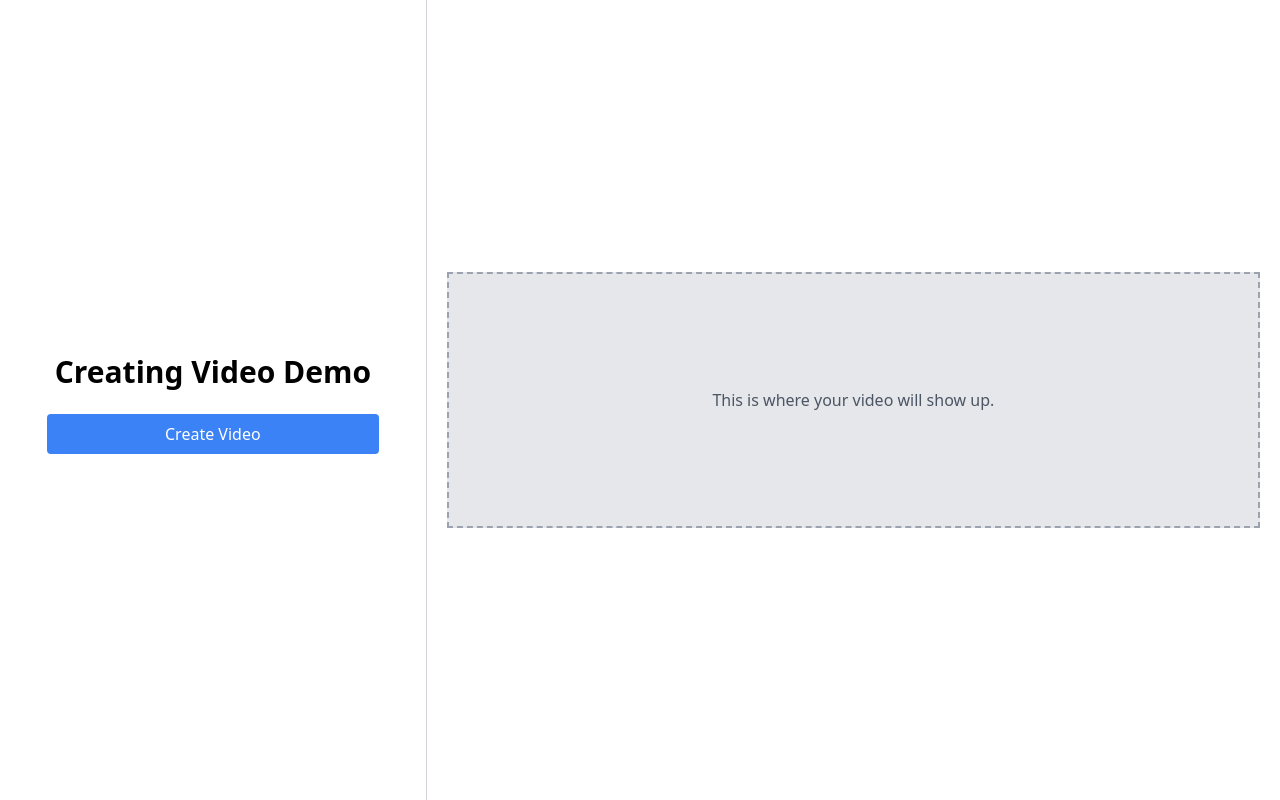
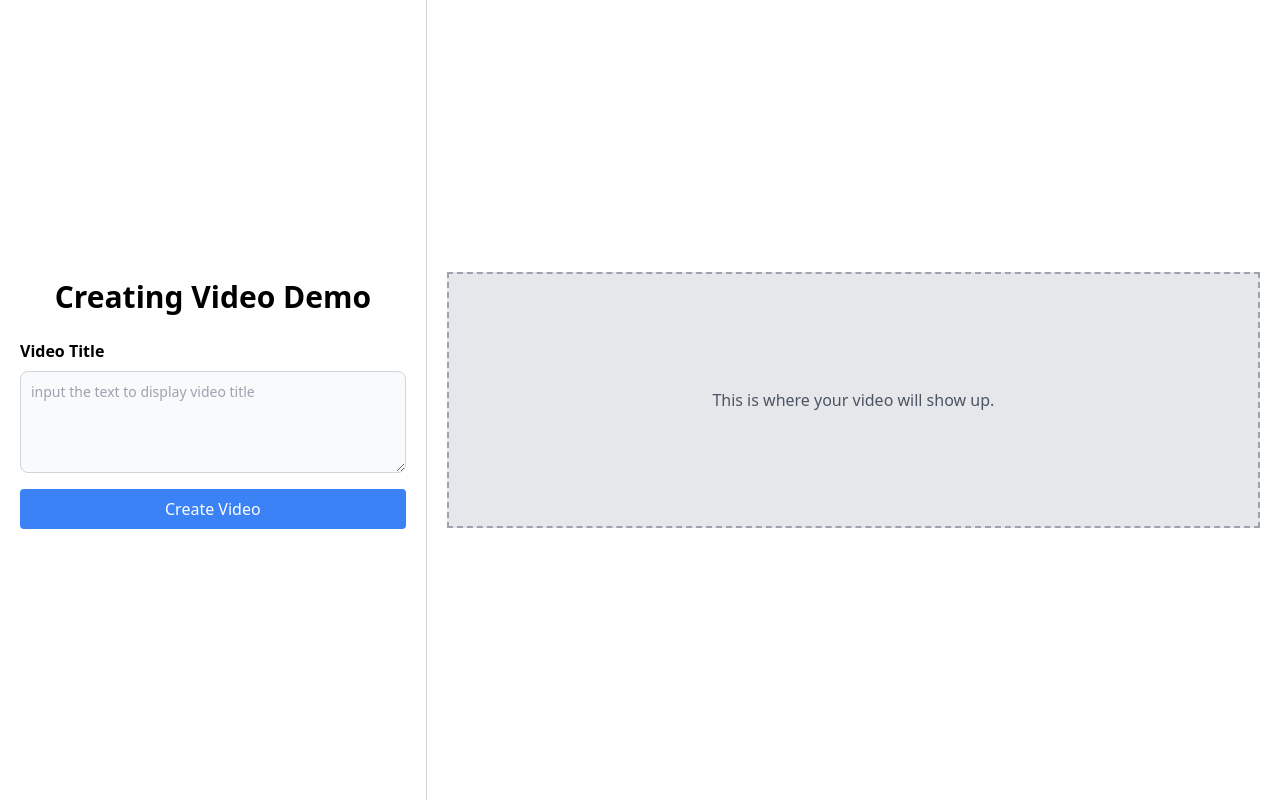
Before and after one commit to goal0105/shotstack-generate-video, a Next.js app: page / in a window 1280 px wide. Built offline with nearby package versions, Linux system fonts and the light colour scheme.

Commit message:
changeable the video title

```diff
--- a/components/ConfigurationPanel.tsx
+++ b/components/ConfigurationPanel.tsx
@@ -5,6 +5,9 @@ import CreateButton from '@components/CreateButton';
 // import TextInput from '@components/TextInput';
 import { VideoStatus } from '@constants/status';
 import { VideoConfig } from '@models/config';
+import TextArea from './TextArea';
+
+import React, { useState } from 'react';
 
 type ConfigurationPanelProps = {
   config: VideoConfig;
@@ -28,21 +31,30 @@ function ConfigurationPanel({
       status === ''
     );
 
+    const [text, setText] = useState('');
+
+    const handleTextChange = (newValue: string) => {
+      setText(newValue);
+      setConfig({ ...config, videoTitle: newValue});
+    };
+
   return (
     // <div className="bg-background h-full p-5 border-r border-gray-300 overflow-y-auto">
-    //   <PlatformSelection config={config} setConfig={setConfig} />
+      // <PlatformSelection config={config} setConfig={setConfig} />
     //   <ContentDropdown config={config} setConfig={setConfig} />
-    //   <VoiceSelection config={config} setConfig={setConfig} />
+    //   <VoiceSelection config={config} setConfig={setConfig} />  border-gray-300
     // </div>
 
     <div className="bg-background h-screen p-5 border-r border-gray-300 flex items-center justify-center">
       <div className="text-center">
         <p className="text-3xl font-bold mb-4 p-2">Creating Video Demo</p>
-        {/* <TextInput
-        label="Caption"
-        value={''}
-        onChange={onChange}
-        placeholder = "input the text"/>         */}
+
+        <TextArea
+          label="Video Title"
+          value={text}
+          onChange={handleTextChange}
+          placeholder = "input the text to display video title"/>
+
         <CreateButton onCreate={onCreate} disabled={false} />
 
       </div>
--- /dev/null
+++ b/components/TextArea.tsx
@@ -0,0 +1,43 @@
+import React from 'react';
+
+interface TextAreaProps {
+  label: string;
+  value: string;
+  onChange: (value: string) => void;
+  placeholder?: string;
+  rows?: number;
+  cols?: number;
+}
+
+const TextArea: React.FC<TextAreaProps> = ({
+  label,
+  value,
+  onChange,
+  placeholder = '',
+  rows = 4,
+  cols = 50,
+}) => {
+  const handleChange = (event: React.ChangeEvent<HTMLTextAreaElement>) => {
+    console.log('Textarea Value:', event.target.value);
+    onChange(event.target.value);
+  };
+
+  return (
+    <div className="flex flex-col w-full space-y-2 my-4"> {/* Use flex-col for vertical alignment and space-y-2 for spacing */}
+      <label htmlFor="textarea" className="font-semibold text-left">{label}</label>
+
+      <textarea
+        id="textarea"
+        value={value}
+        onChange={handleChange}
+        placeholder={placeholder}
+        rows={rows}
+        cols={cols}
+        // className="border border-gray-300 focus:ring-blue-500 focus:border-blue-500 p-2 rounded-md" // Optional Tailwind styling for the textarea
+        className="block p-2.5 w-full text-sm text-gray-900 bg-gray-50 rounded-lg border border-gray-300 focus:ring-blue-500 focus:border-blue-500 dark:bg-gray-700 dark:border-gray-600 dark:placeholder-gray-400 dark:text-white dark:focus:ring-blue-500 dark:focus:border-blue-500"
+      />
+    </div>
+  );
+};
+
+export default TextArea;
--- a/constants/template.ts
+++ b/constants/template.ts
@@ -214,7 +214,6 @@ export const template = {
   //     }
   //   ]
 
-
      "timeline":{
         "soundtrack":{
             "src":"https://s3-ap-southeast-2.amazonaws.com/shotstack-assets/music/moment.mp3",
@@ -252,8 +251,8 @@ export const template = {
                               "color": "#FFFFFF"
                           }
                         },
-                      "start":0,
-                      "length":25,
+                        "start" : 0,
+                        "length": 24,
                         "transition":{
                             "in":"fade",
                             "out":"fade"
@@ -261,6 +260,18 @@ export const template = {
                     }
                 ]
             }
+            // {
+            //   "clips": [
+            //       {
+            //           "asset": {
+            //               "type": "video",
+            //               "src": "https://github.com/shotstack/test-media/raw/main/captioning/scott-ko.mp4"
+            //           },
+            //           "start": 0,
+            //           "length": 25.9
+            //       }
+            //   ]
+            // }
         ]
     },
 
--- a/models/config.ts
+++ b/models/config.ts
@@ -2,6 +2,7 @@ export type VideoConfig = {
   platform: string;
   content: string;
   voice: string;
+  videoTitle : string;
 };
 
 export type ConfigProps = {
--- a/pages/api/create.ts
+++ b/pages/api/create.ts
@@ -2,7 +2,6 @@ export const maxDuration = 5;
 import type { NextApiRequest, NextApiResponse } from 'next';
 import { VideoConfig } from '@models/config';
 import { generateVideo } from '@services/shotstackService';
-
 export default async function handler(
   req: NextApiRequest,
   res: NextApiResponse
@@ -13,8 +12,12 @@ export default async function handler(
 
   if (req.method === 'POST') {
     try {
+      // const videoConfig: VideoConfig = req.body;
+      // const id = await generateVideo(videoConfig);
+
       const videoConfig: VideoConfig = req.body;
       const id = await generateVideo(videoConfig);
+
       res.status(201).json({ id });
     } catch (error) {
       res.status(500).json({ error: (error as Error).message });
--- a/pages/index.tsx
+++ b/pages/index.tsx
@@ -7,7 +7,8 @@ export default function HomePage() {
   const [config, setConfig] = useState({
     platform: '',
     content: '',
-    voice: ''
+    voice: '',
+    videoTitle : ''
   });
 
   const { videoUrl, status, handleCreate } = useVideoGenerator(config);
--- a/services/shotstackService.ts
+++ b/services/shotstackService.ts
@@ -33,8 +33,16 @@ export const generateVideo = async (
   //   { find: 'voiceover', replace: voiceover.text }
   // ];
 
+  let replaceVidoeTitle = '';
+  if (!configData.videoTitle) {
+    replaceVidoeTitle = 'Hello World';
+  }
+  else {
+    replaceVidoeTitle = configData.videoTitle
+  }
+
   const merge = [
-      { find: 'video-title', replace: 'Hello World' },
+    { find: 'video-title', replace: replaceVidoeTitle },
     { find: 'headline', replace: 'Surprising Wildlife Wonders' },
     { find: 'voiceover', replace: 'wadup doc' },
     { find: 'image-prompt-1', replace: 'a sexy giraffe' },
```
Also changed, not shown: 2 other files (tests, documents, lock files or other folders). Lines whose indentation alone changed are shown as unchanged.
